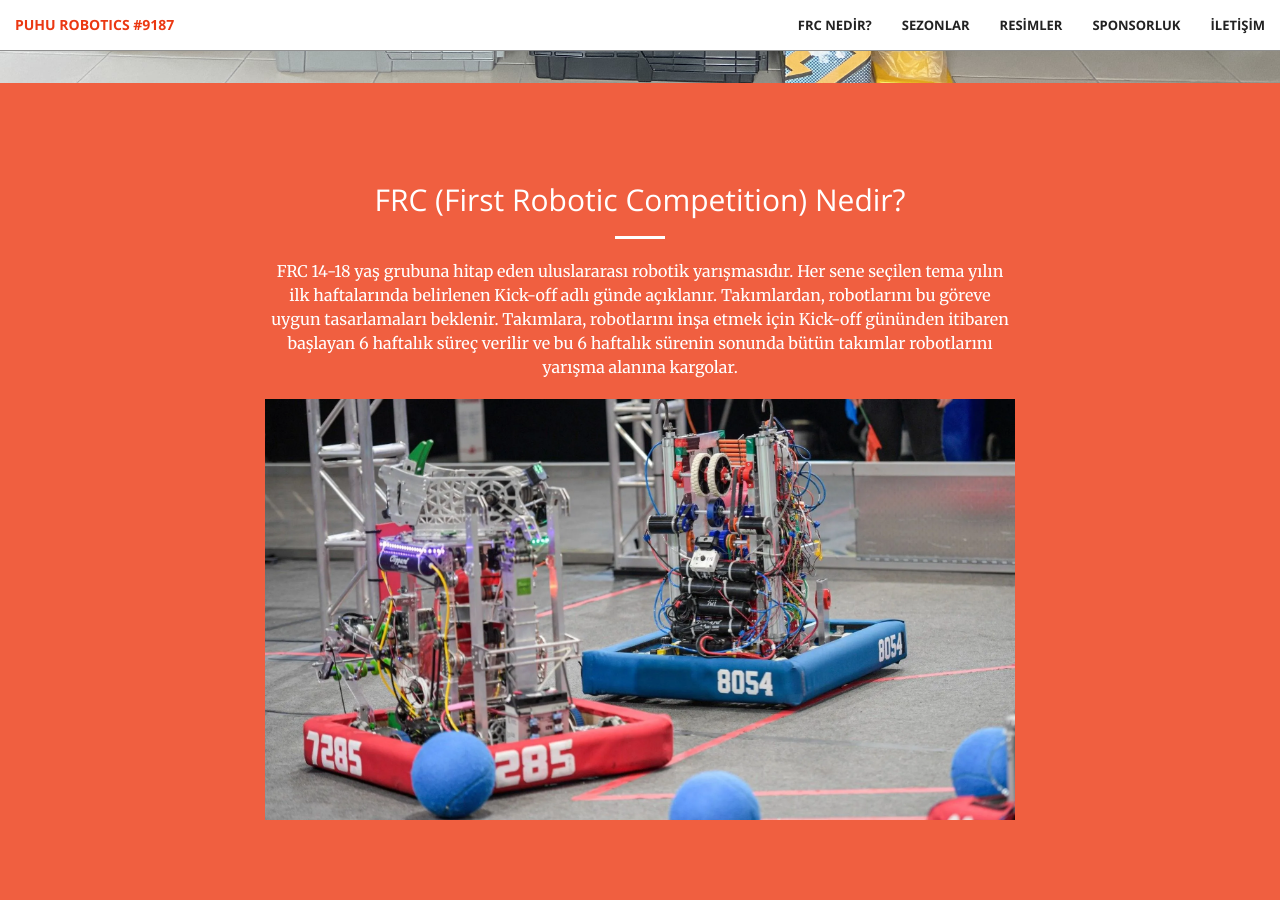
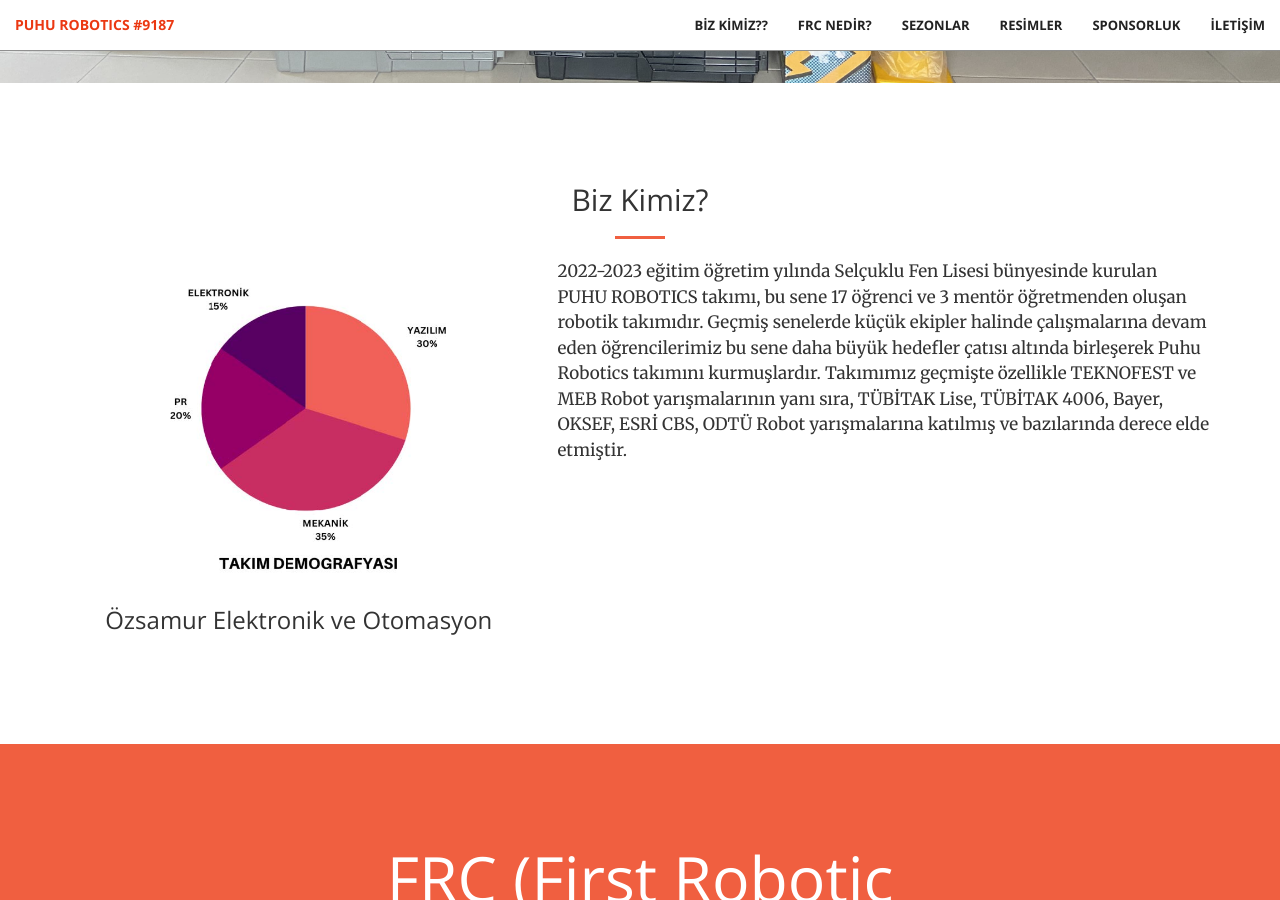
Before and after one commit to yunchi-098/puhu9187.github.io, a Jekyll site: the page built from index.html, in a window 1280 px wide and 900 px high, scrolled down 817 px. Built offline with Jekyll 4.4.1, drawn with Linux system fonts in a browser that asks for light colours; some of the changed text lies outside the part shown.

Commit message:
who_am_i

```diff
--- a/_includes/call-to-action.html
+++ b/_includes/call-to-action.html
@@ -1,14 +1,23 @@
-<section class="bg-primary" id="about">
+<section class="bg-primary" id="frc">
     <div class="container">
         <div class="row">
             <div class="col-lg-8 col-lg-offset-2 text-center">
-                <h2 class="section-heading">FRC (First Robotic Competition) Nedir?</h2>
+                <h1 class="section-heading">FRC (First Robotic Competition) Nedir?</h1>
                 <hr class="light">
-                <p class="text">FRC 14-18 yaş grubuna hitap eden uluslararası robotik yarışmasıdır. Her sene seçilen tema
+            </div>
+            <div class="col-lg-7 col-lg-offset-0 col-md-6">
+                <p class="text" style="font-size: 17px;">FRC 14-18 yaş grubuna hitap eden uluslararası robotik yarışmasıdır. Her sene seçilen tema
                     yılın ilk haftalarında belirlenen Kick-off adlı günde açıklanır. Takımlardan, robotlarını bu göreve
                     uygun tasarlamaları beklenir. Takımlara, robotlarını inşa etmek için Kick-off gününden itibaren
                     başlayan 6 haftalık süreç verilir ve bu 6 haftalık sürenin sonunda bütün takımlar robotlarını yarışma
-                    alanına kargolar.</p>
+                    alanına kargolar.
+                </p>
+                <br>
+                <p class="text" style="font-size: 17px;">
+                    Bu sene bizim katılacağımız Mersin bölgesindeki yarışmanın 10-12 Mart 2023 tarihleri arasında yapılması planlanmaktadır.
+                </p>
+            </div>
+            <div class="col-lg-5 col-md-6" align="center">
                 <img src="img/frc.jpg" class="img-responsive" alt="FRC">
             </div>
         </div>
--- a/_includes/nav.html
+++ b/_includes/nav.html
@@ -1,3 +1,7 @@
+
+<!-- MADE BY TECHNOMONKEY -->
+<!-- https://bit.ly/3X1aMGP -->
+
 <nav id="mainNav" class="navbar navbar-default navbar-fixed-top">
     <div class="container-fluid">
         <!-- Brand and toggle get grouped for better mobile display -->
@@ -15,7 +19,10 @@
         <div class="collapse navbar-collapse" id="bs-example-navbar-collapse-1">
             <ul class="nav navbar-nav navbar-right">
                 <li>
-                    <a class="page-scroll" href="#about">FRC Nedir?</a>
+                    <a class="page-scroll" href="#who_am_i">Biz Kimiz??</a>
+                </li>
+                <li>
+                    <a class="page-scroll" href="#frc">FRC Nedir?</a>
                 </li>
                 <li>
                     <a class="page-scroll" href="#services">Sezonlar</a>
--- /dev/null
+++ b/_includes/who_am_i.html
@@ -0,0 +1,32 @@
+<section id="who_am_i">
+    <div class="container">
+        <div class="row">
+            <div class="col-lg-12 text-center">
+                <h2 class="section-heading">Biz Kimiz?</h2>
+                <hr class="primary">
+            </div>
+        </div>
+    </div>
+    <div class="container">
+        <div class="row">
+            <div class=" col-lg-5 col-lg-offset-0 col-md-6 text-center">
+                <div class="service-box" align="center">
+                    <img src="img/demografya.jpg" class="img-responsive">
+                    <h3>Özsamur Elektronik ve Otomasyon</h3>
+                </div>
+            </div>
+            <div class="col-lg-7 col-lg-offset-0 col-md-6">
+                <p class="text" style="font-size: 17px;">2022-2023 eğitim öğretim yılında Selçuklu Fen Lisesi
+                    bünyesinde kurulan PUHU ROBOTICS takımı, bu sene 17 öğrenci
+                    ve 3 mentör öğretmenden oluşan robotik takımıdır. Geçmiş senelerde
+                    küçük ekipler halinde çalışmalarına devam eden öğrencilerimiz bu
+                    sene daha büyük hedefler çatısı altında birleşerek Puhu Robotics
+                    takımını kurmuşlardır. Takımımız geçmişte özellikle TEKNOFEST
+                    ve MEB Robot yarışmalarının yanı sıra, TÜBİTAK Lise, TÜBİTAK
+                    4006, Bayer, OKSEF, ESRİ CBS, ODTÜ Robot yarışmalarına
+                    katılmış ve bazılarında derece elde etmiştir.
+                </p>
+            </div>
+        </div>
+    </div>
+</section>
--- a/_layouts/front.html
+++ b/_layouts/front.html
@@ -6,6 +6,7 @@
 <body id="page-top">
   {% include nav.html %}
   {% include header.html %}
+  {% include who_am_i.html %}
   {% include call-to-action.html %}
   {% include services.html %}
   {% include portfolio.html %}
```
Also changed, not shown: img/demografya.jpg (added).
